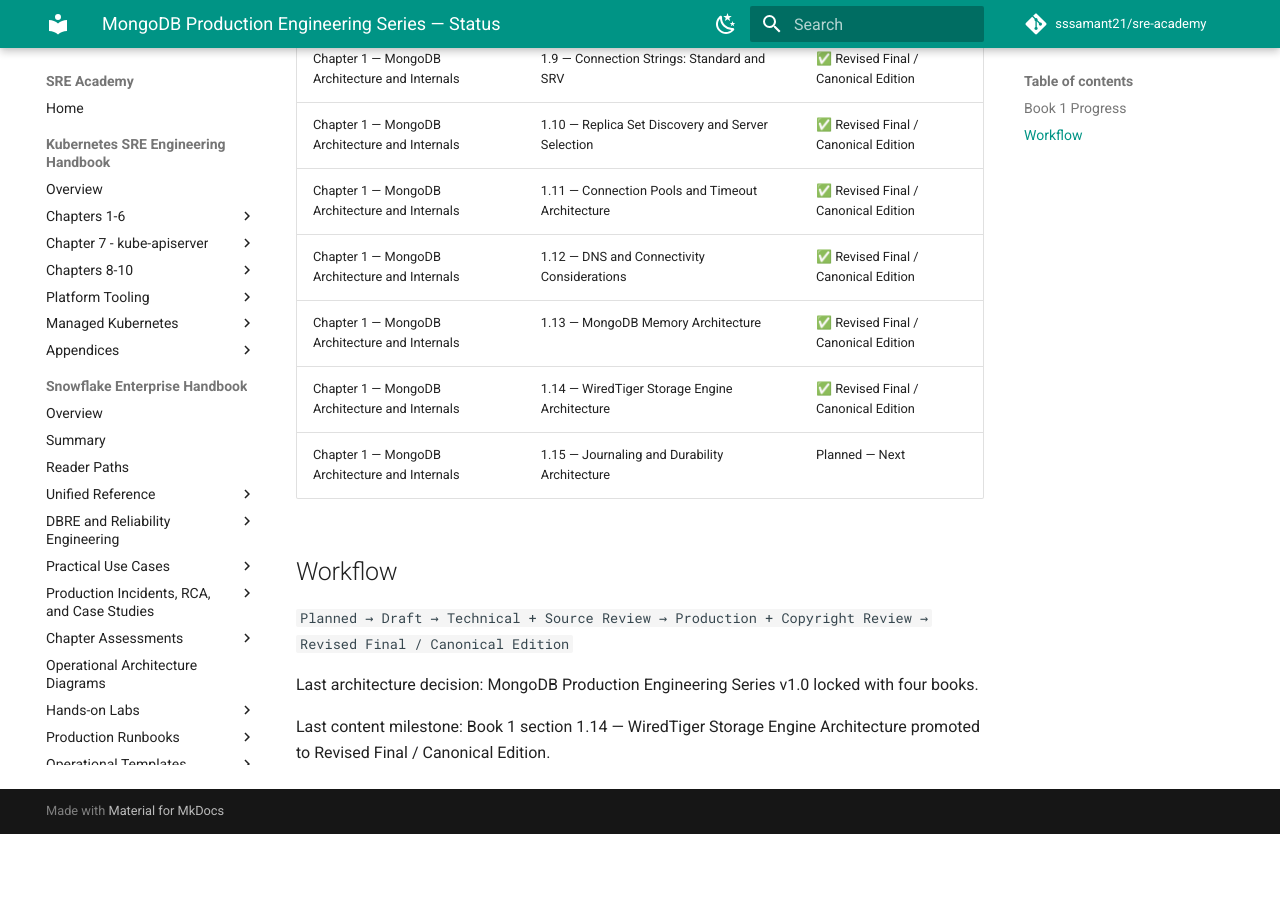
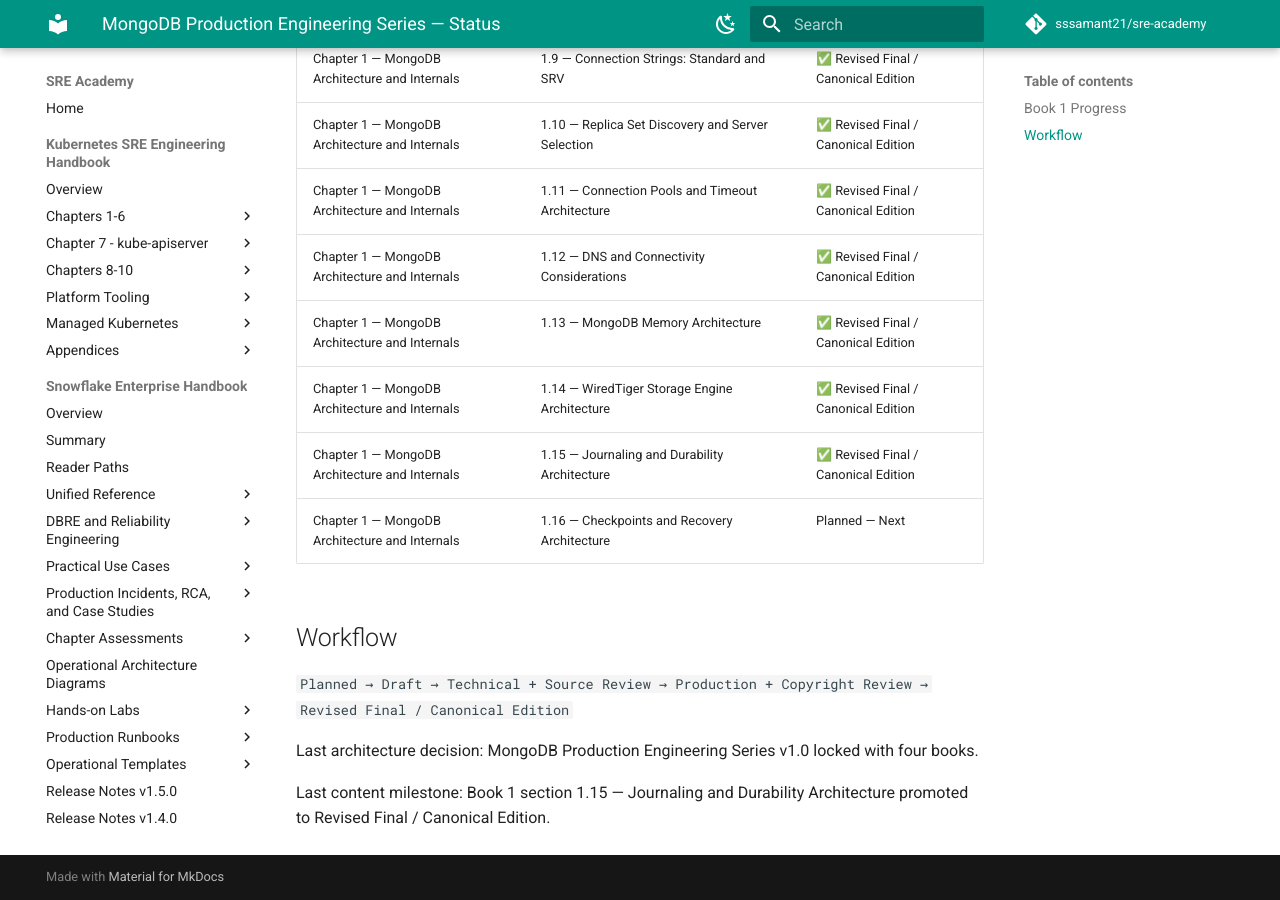
Before and after one commit to sssamant21/sre-academy, an MkDocs documentation site: the page built from docs/books/mongodb/STATUS.md, in a window 1280 px wide and 900 px high, scrolled down 1175 px. Built offline with MkDocs 1.6.1 and Material for MkDocs 9.7.7, drawn with Linux system fonts in a browser that asks for light colours; comment, search, counter and statistics services are not loaded; before the commit the page ends 2009 px from its top, so only the background shows below that; some of the changed text lies outside the part shown.

Commit message:
docs(mongodb): update series status through canonical 1.15

```diff
--- a/docs/books/mongodb/STATUS.md
+++ b/docs/books/mongodb/STATUS.md
@@ -2,7 +2,7 @@
 
 | Book | Title | Architecture | Content Status |
 |---|---|---|---|
-| 1 | MongoDB Administration Handbook | 🔒 Locked | In Progress — 1.1–1.14 Canonical |
+| 1 | MongoDB Administration Handbook | 🔒 Locked | In Progress — 1.1–1.15 Canonical |
 | 2 | MongoDB SRE & Reliability Engineering Handbook | 🔒 Locked | Planned |
 | 3 | MongoDB DBRE & Performance Engineering Handbook | 🔒 Locked | Planned |
 | 4 | MongoDB Cloud & Kubernetes Production Handbook | 🔒 Locked | Planned |
@@ -25,7 +25,8 @@
 | Chapter 1 — MongoDB Architecture and Internals | 1.12 — DNS and Connectivity Considerations | ✅ Revised Final / Canonical Edition |
 | Chapter 1 — MongoDB Architecture and Internals | 1.13 — MongoDB Memory Architecture | ✅ Revised Final / Canonical Edition |
 | Chapter 1 — MongoDB Architecture and Internals | 1.14 — WiredTiger Storage Engine Architecture | ✅ Revised Final / Canonical Edition |
-| Chapter 1 — MongoDB Architecture and Internals | 1.15 — Journaling and Durability Architecture | Planned — Next |
+| Chapter 1 — MongoDB Architecture and Internals | 1.15 — Journaling and Durability Architecture | ✅ Revised Final / Canonical Edition |
+| Chapter 1 — MongoDB Architecture and Internals | 1.16 — Checkpoints and Recovery Architecture | Planned — Next |
 
 ## Workflow
 
@@ -33,4 +34,4 @@
 
 Last architecture decision: MongoDB Production Engineering Series v1.0 locked with four books.
 
-Last content milestone: Book 1 section 1.14 — WiredTiger Storage Engine Architecture promoted to Revised Final / Canonical Edition.
+Last content milestone: Book 1 section 1.15 — Journaling and Durability Architecture promoted to Revised Final / Canonical Edition.
```
